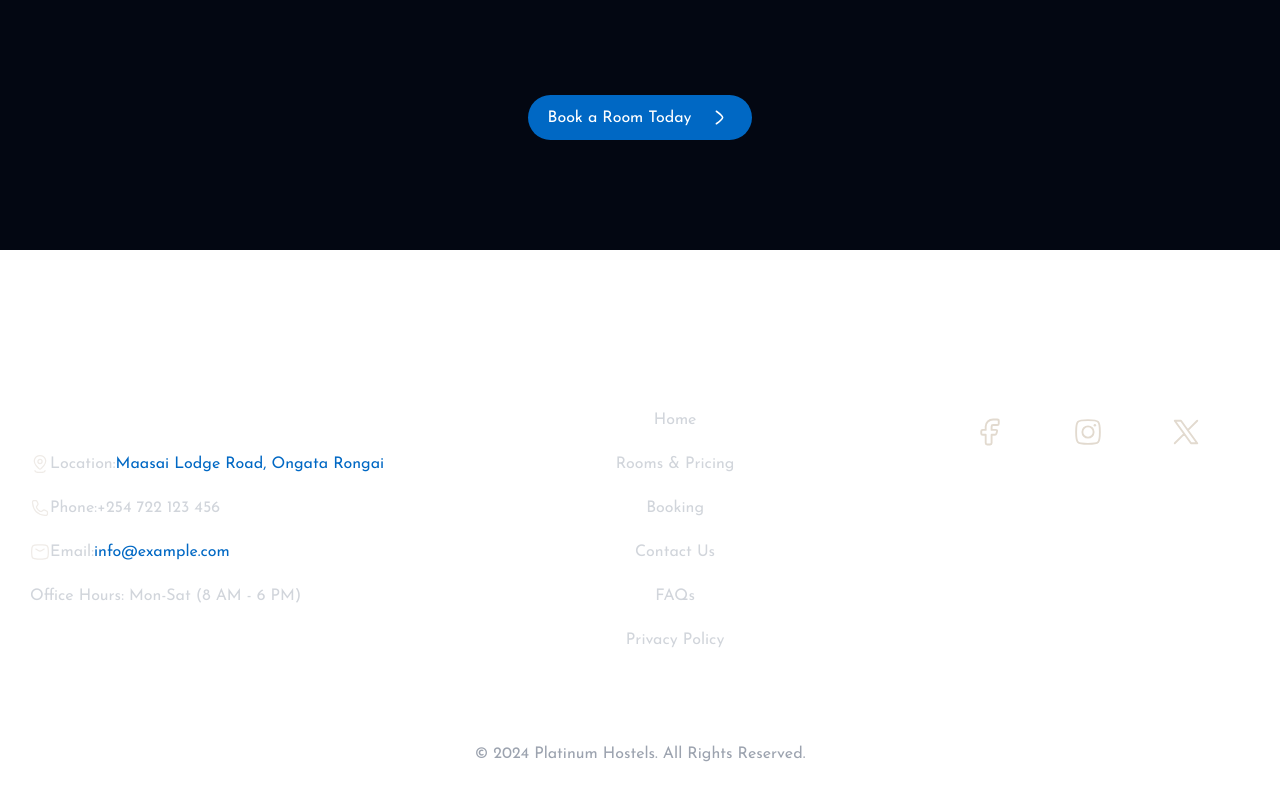
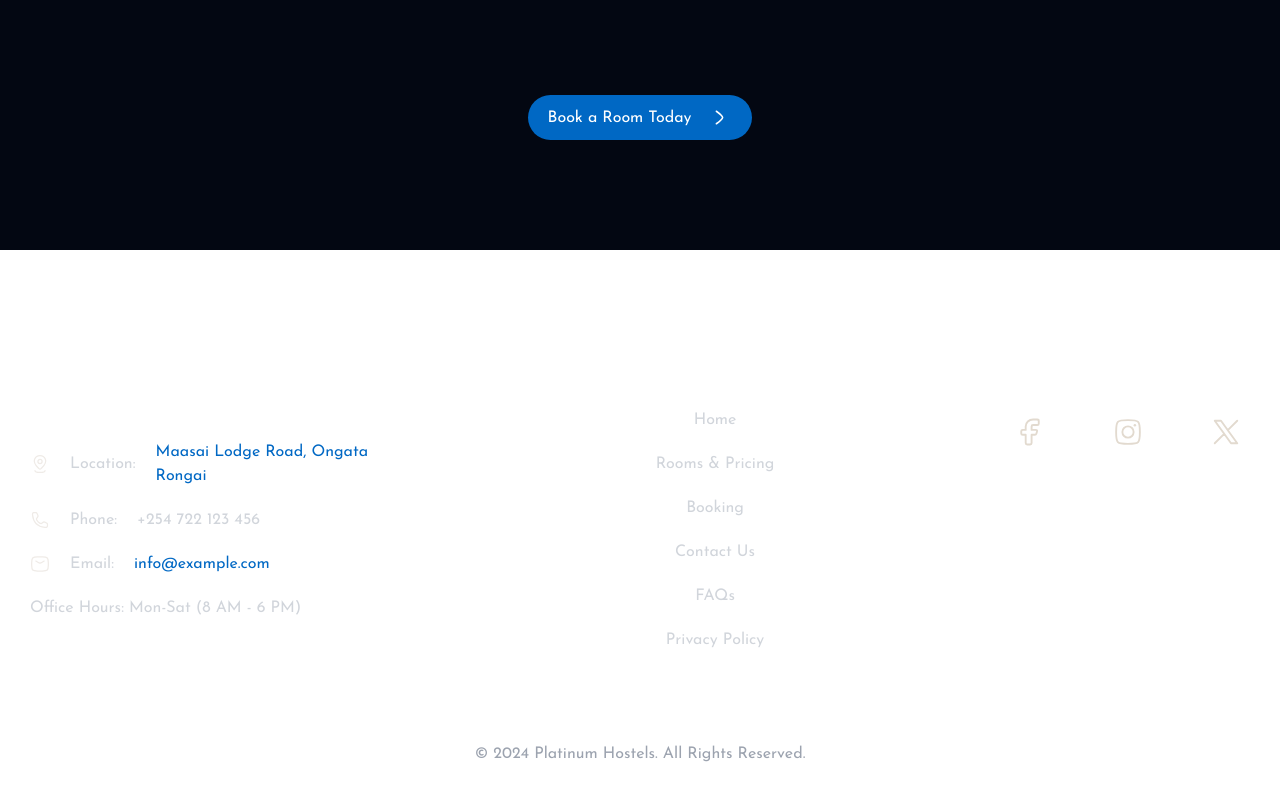
Before and after one commit to Muhol/Platinums-Hostels, a Next.js app: page / in a window 1280 px wide. Shown: the part 3826-4626 px from the top of the page. Built offline with nearby package versions, Linux system fonts and the light colour scheme; a web font is replaced by a local one.

Commit message:
few changes

```diff
--- a/src/components/Footer.tsx
+++ b/src/components/Footer.tsx
@@ -10,9 +10,9 @@ function Footer() {
         <div className="max-w-[1400px] w-full flex flex-col md:flex-row gap-[30px] ">
             <div className=" py-[50px]  flex flex-col justify-center gap-[20px]  px-[30px]">
                 <h1 className=' text-xl '>Contact Us</h1>
-                <p className='flex gap-[20] text-gray-300' > <Image src={"/icons/location-light.svg"} alt='' height={20} width={20}/> <span className='hidden md:block' > Location:</span> <a className='text-blue hover:text-orange-300' href="https://www.google.com/maps/place/KWOSHCOM/@-1.3921042,36.7711031,20.05z/data=!4m6!3m5!1s0x182f05004976207b:0x1933d8d75b758f57!8m2!3d-1.3921715!4d36.7710521!16s%2Fg%2F11wb1dtjcn!5m1!1e1?entry=ttu&g_ep=EgoyMDI1MDIxNy4wIKXMDSoASAFQAw%3D%3D">  Maasai Lodge Road, Ongata Rongai</a> </p>
-                <p className='flex gap-[20] text-gray-300' ><Image src={"/icons/call-light.svg"} alt='' height={20} width={20}/><span className='hidden md:block' > Phone: </span>+254 722 123 456</p>
-                <p className='flex gap-[20] text-gray-300' >
+                <p className='flex gap-[20px] items-center text-gray-300' > <Image src={"/icons/location-light.svg"} alt='' height={20} width={20}/> <span className='hidden md:block' > Location:</span> <a className='text-blue hover:text-orange-300' href="https://www.google.com/maps/place/KWOSHCOM/@-1.3921042,36.7711031,20.05z/data=!4m6!3m5!1s0x182f05004976207b:0x1933d8d75b758f57!8m2!3d-1.3921715!4d36.7710521!16s%2Fg%2F11wb1dtjcn!5m1!1e1?entry=ttu&g_ep=EgoyMDI1MDIxNy4wIKXMDSoASAFQAw%3D%3D">  Maasai Lodge Road, Ongata Rongai</a> </p>
+                <p className='flex gap-[20px] items-center text-gray-300' ><Image src={"/icons/call-light.svg"} alt='' height={20} width={20}/><span className='hidden md:block' > Phone: </span>+254 722 123 456</p>
+                <p className='flex gap-[20px] items-center text-gray-300' >
                     <Image src={"/icons/mail-light.svg"} alt='' height={20} width={20}/>
                     Email: <a href="#" className='text-blue hover:text-orange-300'>info@example.com</a>
                 </p>
```
